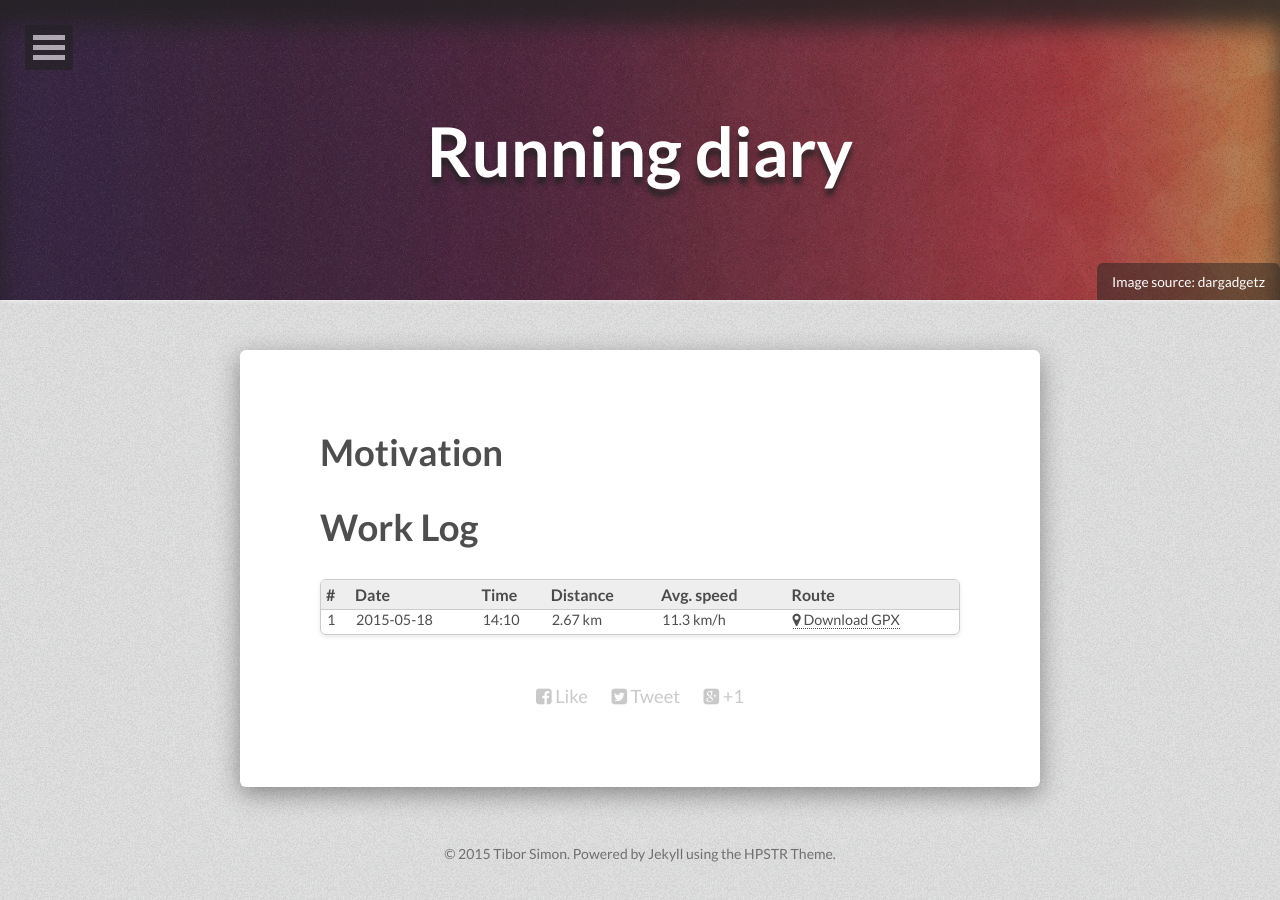
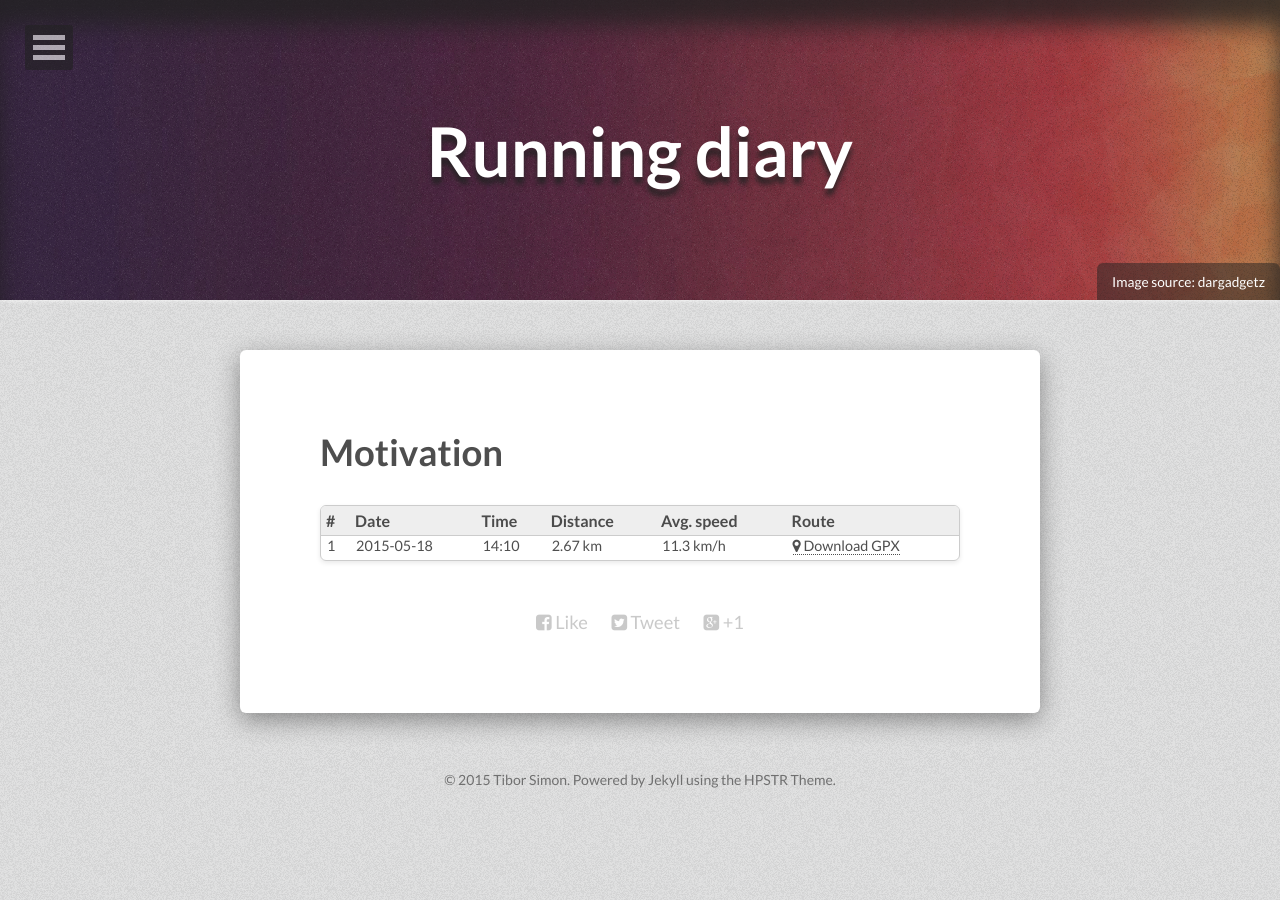
Before and after one commit to tiborsimon/tiborsimon.github.io, a Jekyll site: the page built from running/index.md, in a window 1280 px wide. Built offline with Jekyll 4.4.1, drawn with Linux system fonts in a browser that asks for light colours; nearby versions of some CDN libraries.

Commit message:
Update index.md

```diff
--- a/running/index.md
+++ b/running/index.md
@@ -12,9 +12,6 @@ comments: false
 
 # Motivation
 
-
-# Work Log
-
 | # | Date | Time | Distance | Avg. speed | Route |
 |:-----|:-----|:-----|:-----|:-----|:-----|
 | 1 | 2015-05-18 | 14:10 | 2.67 km | 11.3 km/h | <a href="https://github.com/tiborsimon/jekyll-search-system"><i class="fa fa-map-marker"></i> Download GPX</a> |
```
